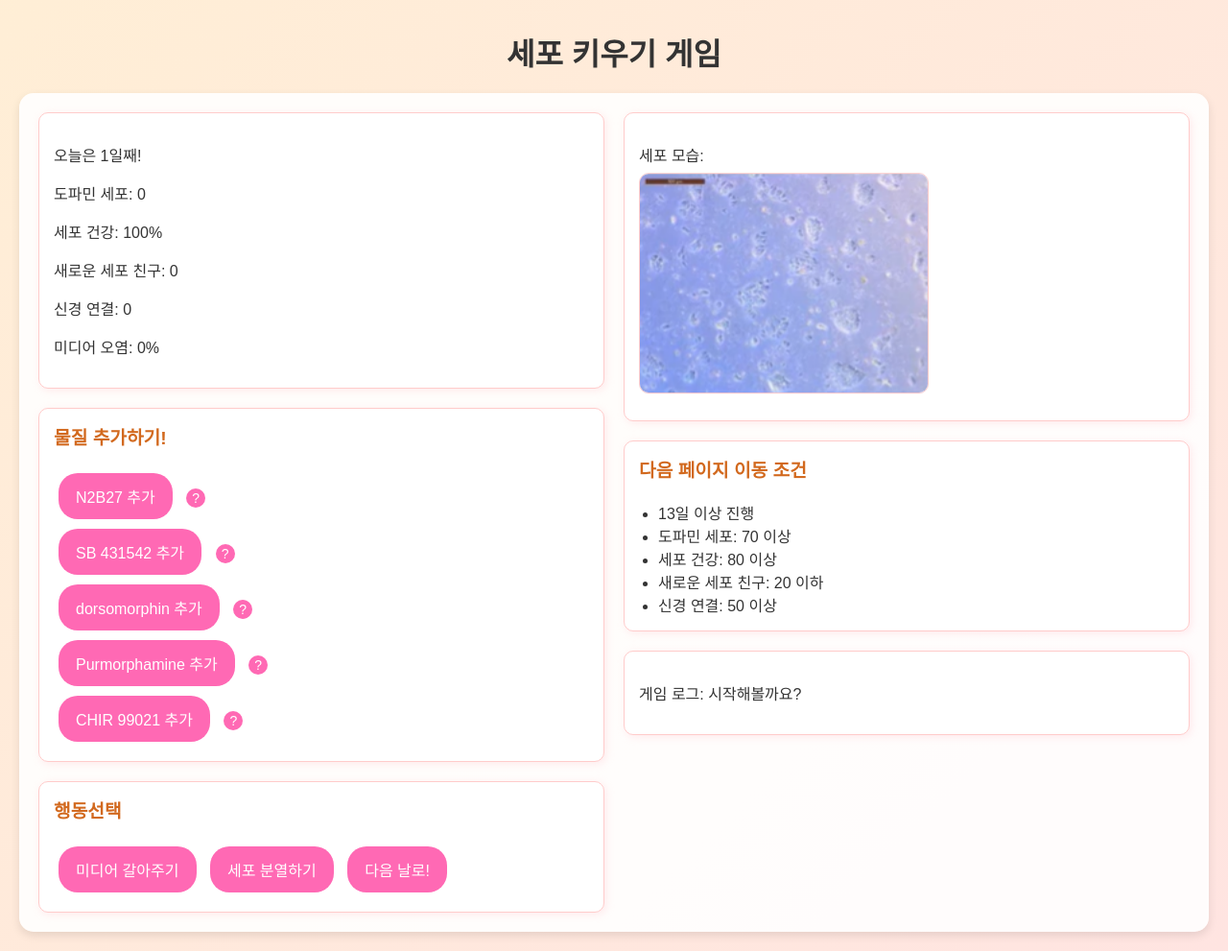
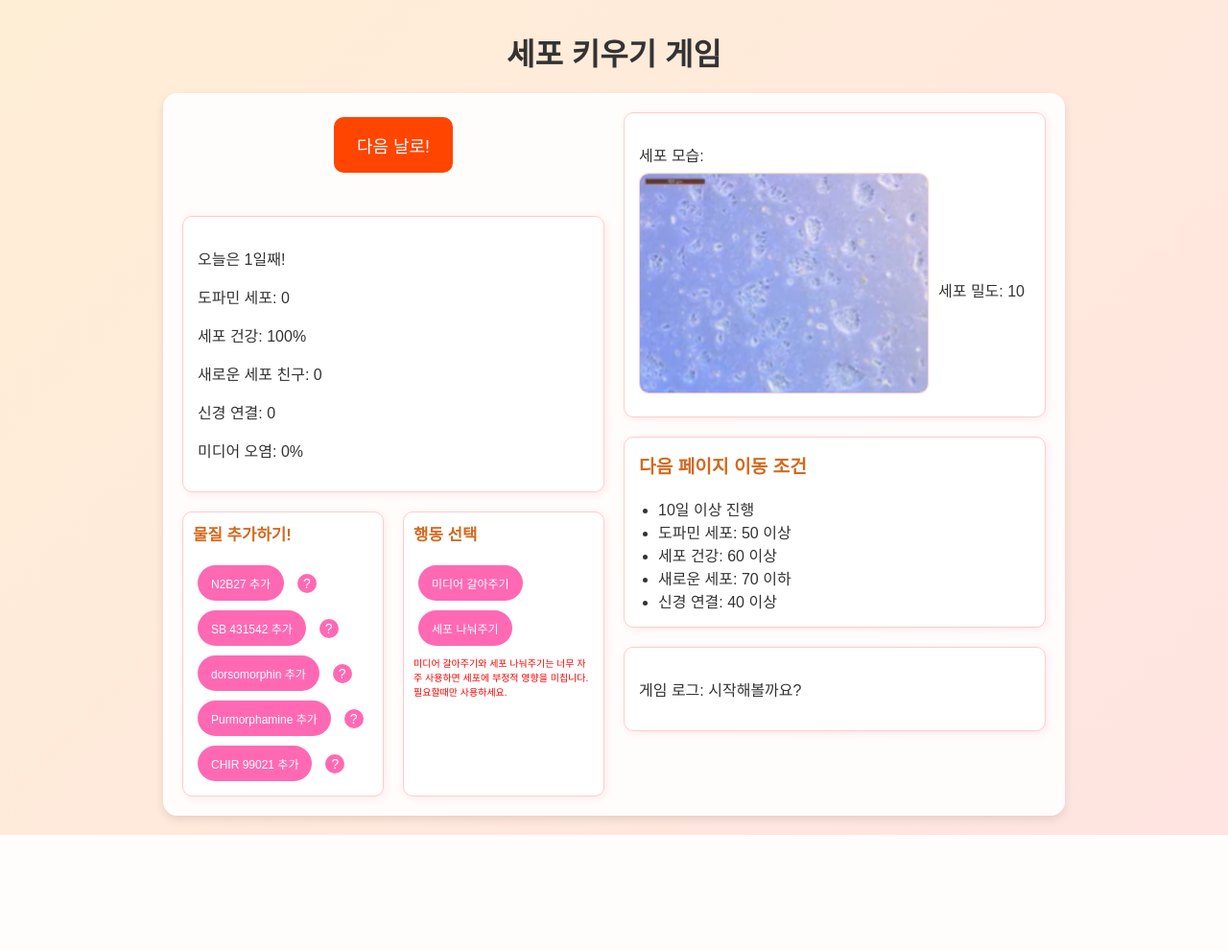
Before and after one commit to jijihihi/Science-game, a Flask app: page /differentiation in a window 1280 px wide. Shown: the part 170-1161 px from the top of the page at 96% size. After the commit the page ends 1040 px from the top, so only its background shows below. Run offline with Flask 3, Linux system fonts and the light colour scheme.

Commit message:
업데이트 내용

```diff
--- a/templates/differentiation.html
+++ b/templates/differentiation.html
@@ -23,7 +23,7 @@
       font-size: 2em;
     }
 
-    /* 컨테이너 스타일 */
+    /* 전체 컨테이너 (너무 넓으면 안되도록 max-width 축소) */
     .container {
       display: flex;
       flex-wrap: wrap;
@@ -32,7 +32,7 @@
       padding: 20px;
       border-radius: 15px;
       box-shadow: 0 4px 10px rgba(0,0,0,0.1);
-      max-width: 1200px;
+      max-width: 900px;
       margin: auto;
     }
     .left-container, .right-container {
@@ -41,6 +41,29 @@
       display: flex;
       flex-direction: column;
       gap: 20px;
+    }
+
+    /* 상단에 눈에 띄는 다음 날 버튼 */
+    .next-day-container {
+      text-align: center;
+      margin-bottom: 20px;
+    }
+    .next-day-container button {
+      padding: 16px 24px;
+      font-size: 18px;
+      background: #ff4500;
+      color: #fff;
+      border-radius: 10px;
+      border: none;
+      cursor: pointer;
+      transition: transform 0.2s, background 0.3s;
+    }
+    .next-day-container button:hover {
+      transform: scale(1.1);
+      background: #ff0000;
+    }
+    .next-day-container button:active {
+      transform: scale(0.9);
     }
 
     /* 카드 스타일 */
@@ -62,11 +85,23 @@
       list-style: disc;
     }
 
-    /* 버튼 스타일: 귀엽고 동적인 효과 */
+    /* controls-wrapper: 물질 추가하기와 행동 선택을 나란히 배치 */
+    .controls-wrapper {
+      display: flex;
+      gap: 20px;
+      flex-wrap: wrap;
+    }
+    .controls-wrapper .controls {
+      flex: 1;
+      padding: 10px;
+      font-size: 14px;
+    }
+
+    /* 버튼 스타일: 귀엽고 동적인 효과 (크기 약간 줄임) */
     button {
-      padding: 12px 18px;
+      padding: 10px 14px;
       margin: 5px;
-      font-size: 16px;
+      font-size: 12px;
       cursor: pointer;
       border: none;
       background: #ff69b4;
@@ -112,7 +147,12 @@
       font-size: 14px;
     }
 
-    /* 세포 이미지 스타일: 귀엽게 튀는 애니메이션 */
+    /* 세포 이미지와 텍스트 영역 (이미지와 오른쪽에 cell density 및 알림 메시지 표기) */
+    .cell-density .cell-info {
+      display: flex;
+      align-items: center;
+      gap: 10px;
+    }
     .cell-density img {
       width: 100%;
       max-width: 300px;
@@ -120,6 +160,10 @@
       border-radius: 10px;
       border: 1px solid #ffcccb;
       animation: bounce 2s infinite;
+    }
+    .cell-density .cell-text {
+      font-size: 16px;
+      line-height: 1.5;
     }
     @keyframes bounce {
       0%, 100% { transform: translateY(0); }
@@ -152,34 +196,28 @@
       to { opacity: 1; transform: scale(1); }
     }
 
-    /* 아이패드 등 작은 화면에 맞춘 레이아웃 조정 */
+    /* 미디어 쿼리: 작은 화면에 맞춘 레이아웃 조정 */
     @media only screen and (max-width: 600px) {
-
-      html {
-        font-size: 13px;
+      html { font-size: 13px; }
+      body { margin: 5px; }
+      button { font-size: 12px; padding: 6px 10px; }
+      h2 { font-size: 1.8em; }
+      .metrics, .controls, .cell-density, .notification, .conditions { padding: 10px; }
+      .container, .metrics, .controls, .conditions, .notification { padding: 8px; margin: 5px; }
     }
-      body {
-        margin: 5px;
+    /* 아이패드 전체화면 시 레이아웃 보완 */
+    @media only screen and (max-width: 1024px) {
+      .container {
+        max-width: 90%;
+        padding: 10px;
+      }
     }
 
-      button {
-        font-size: 12px;
-        padding: 6px 10px;
-      }
-
-
-      h2 {
-        font-size: 1.8em;
-      }
-
-      .metrics, .controls, .cell-density, .notification, .conditions {
-        padding: 10px;
-      }
-
-      .container, .metrics, .controls, .conditions, .notification {
-        padding: 8px;
-        margin: 5px;
-      }
+    /* 경고 텍스트 스타일 */
+    .warning-text {
+      font-size: 10px;
+      color: red;
+      margin-top: 5px;
     }
 
   </style>
@@ -191,8 +229,13 @@
   <h2>세포 키우기 게임</h2>
 
   <div class="container">
-    <!-- 왼쪽 영역 (게임 진행 관련 버튼 및 수치들) -->
+    <!-- 왼쪽 영역 -->
     <div class="left-container">
+      <!-- 상단에 눈에 띄는 다음 날 버튼 -->
+      <div class="next-day-container">
+        <button id="btnNextDay">다음 날로!</button>
+      </div>
+
       <div class="metrics">
         <p>오늘은 <span id="dayCounter">1</span>일째!</p>
         <p>도파민 세포: <span id="dopamineScore">0</span></p>
@@ -202,7 +245,9 @@
         <p>미디어 오염: <span id="mediaContamination">0</span>%</p>
       </div>
 
-      <div class="controls">
+      <!-- 물질 추가와 행동 선택을 나란히 배치 -->
+      <div class="controls-wrapper">
+        <div class="controls chemical-controls">
           <h3>물질 추가하기!</h3>
           <div>
             <button id="btnN2B27">N2B27 추가</button>
@@ -222,45 +267,55 @@
           </div>
           <div>
             <button id="btnCHIR">CHIR 99021 추가</button>
-          <span class="tooltip-icon" data-tooltip="세포가 힘을 내게 해주는 마법!">?</span>
+            <span class="tooltip-icon" data-tooltip="세포가 힘을 내게 해주는 물질질!">?</span>
           </div>
         </div>
-
-      <div class="controls">
-        <h3>행동선택</h3>
+        <div class="controls action-controls">
+          <h3>행동 선택</h3>
           <button id="btnMedia">미디어 갈아주기</button>
-        <button id="btnSplit">세포 분열하기</button>
-        <button id="btnNextDay">다음 날로!</button>
+          <button id="btnSplit">세포 나눠주기</button>
+          <p class="warning-text">
+            미디어 갈아주기와 세포 나눠주기는 너무 자주 사용하면 세포에 부정적 영향을 미칩니다.
+            필요할때만 사용하세요.
+          </p>
+        </div>
       </div>
 
     </div>
 
-    <!-- 오른쪽 영역 (세포 이미지, 이동조건 안내, 게임 로그) -->
+    <!-- 오른쪽 영역 -->
     <div class="right-container">
-      <!-- 세포 이미지 -->
+      <!-- 세포 이미지 및 정보 -->
       <div class="cell-density">
         <p>세포 모습:</p>
+        <div class="cell-info">
           <img id="cellDensityImage" src="/static/images/cell_10.png" alt="세포 모습">
+          <div class="cell-text">
+            <p id="cellDensityValue">세포 밀도: 10</p>
+            <!-- 세포 밀도 바로 아래에 분열 권유 문구가 나타납니다. -->
+            <p id="cellAdvice"></p>
+          </div>
+        </div>
       </div>
       <!-- 다음 페이지 이동 조건 안내 박스 -->
       <div class="conditions">
         <h3>다음 페이지 이동 조건</h3>
         <ul>
-          <li>13일 이상 진행</li>
-          <li>도파민 세포: 70 이상</li>
-          <li>세포 건강: 80 이상</li>
-          <li>새로운 세포 친구: 20 이하</li>
-          <li>신경 연결: 50 이상</li>
+          <li>10일 이상 진행</li>
+          <li>도파민 세포: 50 이상</li>
+          <li>세포 건강: 60 이상</li>
+          <li>새로운 세포: 70 이하</li>
+          <li>신경 연결: 40 이상</li>
         </ul>
       </div>
-      <!-- 게임 로그: 매번 최신 로그만 표시 -->
+      <!-- 게임 로그 -->
       <div class="notification" id="notification">
         <p>게임 로그: 시작해볼까요?</p>
       </div>
     </div>
   </div>
 
-  <!-- 성공 모달 (조건 달성 시 나타남) -->
+  <!-- 성공 모달 (조건 달성 시) -->
   <div id="successModal" class="modal">
     <div class="modal-content">
       <h2>우와! 성공했어요!</h2>
@@ -278,8 +333,13 @@
       let networkFormation = 0;
       let mediaContamination = 0;
 
+      // 기존 행동 관련 변수
       let mediaReplacedToday = false;
       let cellSplitDoneToday = false;
+
+      // 하루 중 사용한 물질 및 행동 기록
+      let usedChemicals = {};
+      let usedActions = {};
 
       function getQueryParams() {
         const params = new URLSearchParams(window.location.search);
@@ -300,6 +360,18 @@
         document.getElementById("networkFormation").innerText = networkFormation;
         document.getElementById("mediaContamination").innerText = mediaContamination;
         updateCellDensityImage();
+
+        // cellDensity 텍스트 업데이트
+        document.getElementById("cellDensityValue").innerText = "세포 밀도: " + cellDensity;
+        let adviceText = "";
+        // 세포 밀도가 90 이상이면 바로 분열 권유 문구 출력
+        if(cellDensity >= 90 && !cellSplitDoneToday) {
+          adviceText += "세포 나눠주세요";
+        }
+        if(mediaContamination >= 75) {
+          adviceText += (adviceText ? "<br>" : "") + "미디어 갈아주세요";
+        }
+        document.getElementById("cellAdvice").innerHTML = adviceText;
       }
 
       function updateCellDensityImage() {
@@ -313,7 +385,7 @@
         document.getElementById("cellDensityImage").src = imgSrc;
       }
 
-      // notify() 함수: 항상 최신 로그만 표시
+      // notify(): 게임 로그 업데이트
       function notify(message) {
         document.getElementById("notification").innerHTML = `<p>${message}</p>`;
       }
@@ -385,12 +457,19 @@
         const modal = document.getElementById("successModal");
         modal.style.display = "flex";
         startConfetti();
+        // result 페이지로 리다이렉트 (쿼리 스트링 전달)
         setTimeout(function() {
-          window.location.href = `/result?age=${userData.age}&gender=${userData.gender}&history=${userData.history}`;
+          window.location.href = "result?age=" + userData.age + "&gender=" + userData.gender + "&history=" + userData.history;
         }, 3000);
       }
 
+      // 물질 추가 버튼 이벤트 (하루 중 중복 클릭 방지)
       document.getElementById("btnN2B27").addEventListener("click", function() {
+        if (usedChemicals["N2B27"]) {
+          notify("같은 물질은 하루에 두 번 클릭할 수 없습니다");
+          return;
+        }
+        usedChemicals["N2B27"] = true;
         if(!isChemicalAllowed("N2B27")) {
           differentiationScore += 5;
           notify("N2B27은 지금 사용 안 돼요! 새로운 세포 친구가 생겼어요!");
@@ -408,6 +487,11 @@
       });
 
       document.getElementById("btnSB").addEventListener("click", function() {
+        if (usedChemicals["SB"]) {
+          notify("같은 물질은 하루에 두 번 클릭할 수 없습니다");
+          return;
+        }
+        usedChemicals["SB"] = true;
         if(!isChemicalAllowed("SB")) {
           differentiationScore += 5;
           notify("SB 431542은 지금 사용할 수 없어요!");
@@ -426,6 +510,11 @@
       });
 
       document.getElementById("btnDM").addEventListener("click", function() {
+        if (usedChemicals["DM"]) {
+          notify("같은 물질은 하루에 두 번 클릭할 수 없습니다");
+          return;
+        }
+        usedChemicals["DM"] = true;
         if(!isChemicalAllowed("DM")) {
           differentiationScore += 5;
           notify("dorsomorphin은 지금 사용할 수 없어요!");
@@ -444,6 +533,11 @@
       });
 
       document.getElementById("btnPurm").addEventListener("click", function() {
+        if (usedChemicals["Purm"]) {
+          notify("같은 물질은 하루에 두 번 클릭할 수 없습니다");
+          return;
+        }
+        usedChemicals["Purm"] = true;
         if(!isChemicalAllowed("Purm")) {
           differentiationScore += 5;
           notify("Purmorphamine은 지금 사용할 수 없어요!");
@@ -464,6 +558,11 @@
       });
 
       document.getElementById("btnCHIR").addEventListener("click", function() {
+        if (usedChemicals["CHIR"]) {
+          notify("같은 물질은 하루에 두 번 클릭할 수 없습니다");
+          return;
+        }
+        usedChemicals["CHIR"] = true;
         if(!isChemicalAllowed("CHIR")) {
           differentiationScore += 5;
           notify("CHIR 99021은 지금 사용할 수 없어요!");
@@ -481,7 +580,13 @@
         updateDisplay();
       });
 
+      // 행동 선택 버튼 이벤트 (하루 중 중복 클릭 방지)
       document.getElementById("btnMedia").addEventListener("click", function() {
+        if (usedActions["media"]) {
+          notify("같은 행동은 하루에 두 번 클릭할 수 없습니다");
+          return;
+        }
+        usedActions["media"] = true;
         mediaReplacedToday = true;
         if(mediaContamination <= 60) {
           cellSurvival -= 5;
@@ -494,6 +599,11 @@
       });
 
       document.getElementById("btnSplit").addEventListener("click", function() {
+        if (usedActions["split"]) {
+          notify("같은 행동은 하루에 두 번 클릭할 수 없습니다");
+          return;
+        }
+        usedActions["split"] = true;
         cellSplitDoneToday = true;
         const survivalBoost = 8 + Math.floor(Math.random() * 5);
         const diffReduction = 10 + Math.floor(Math.random() * 6);
@@ -508,12 +618,19 @@
       });
 
       document.getElementById("btnNextDay").addEventListener("click", function() {
+        if (usedActions["nextDay"]) {
+          notify("같은 행동은 하루에 두 번 클릭할 수 없습니다");
+          return;
+        }
+        usedActions["nextDay"] = true;
         mediaReplacedToday = false;
         cellSplitDoneToday = false;
         day++;
+
         const contaminationIncrease = 20 + Math.floor(Math.random() * 16);
         mediaContamination += contaminationIncrease;
         if(mediaContamination > 100) mediaContamination = 100;
+
         if(!mediaReplacedToday && mediaContamination > 75) {
           cellSurvival -= 10;
           networkFormation -= 5;
@@ -521,6 +638,7 @@
           if(networkFormation < 0) networkFormation = 0;
           notify("미디어 오염 때문에 세포가 조금 힘들어졌어요.");
         }
+
         const survivalDrop = 3 + Math.floor(Math.random() * 3);
         const diffIncrease = 3 + Math.floor(Math.random() * 3);
         const dopamineDrop = 2 + Math.floor(Math.random() * 3);
@@ -533,25 +651,31 @@
         if(dopamineScore < 0) dopamineScore = 0;
         if(differentiationScore > 100) differentiationScore = 100;
         if(networkFormation > 100) networkFormation = 100;
+
+        // 세포 밀도 빠른 증가: 조건에 따라 증가량을 두 배 정도로 수정
         if(cellSurvival > 50 && mediaContamination < 50) {
-          cellDensity += 5 + Math.floor(Math.random() * 5);
+          cellDensity += 10 + Math.floor(Math.random() * 5);
         } else {
-          cellDensity += 2;
+          cellDensity += 4;
         }
         if(cellDensity > 100) cellDensity = 100;
+
         if(cellDensity >= 95 && !cellSplitDoneToday) {
           differentiationScore += 10;
           notify("세포가 너무 빽빽해요! 분열이 필요해요!");
         }
+
         updateDisplay();
         checkEndConditions();
+        // 새로운 날 시작 시 기록 초기화
+        usedChemicals = {};
+        usedActions = {};
       });
 
       function checkEndConditions() {
-        // 다음 페이지로 넘어가기 위한 조건:
-        // day >= 13, dopamineScore >= 70, cellSurvival >= 80,
-        // differentiationScore <= 20, networkFormation >= 50
-        if(day >= 13 && dopamineScore >= 70 && cellSurvival >= 80 && differentiationScore <= 20 && networkFormation >= 50) {
+        // 다음 페이지 조건: day >= 10, dopamineScore >= 50, cellSurvival >= 60,
+        // differentiationScore <= 70, networkFormation >= 40
+        if(day >= 10 && dopamineScore >= 50 && cellSurvival >= 60 && differentiationScore <= 70 && networkFormation >= 40) {
           showSuccessModal();
         }
       }
```
Lines whose indentation alone changed are shown as unchanged.
